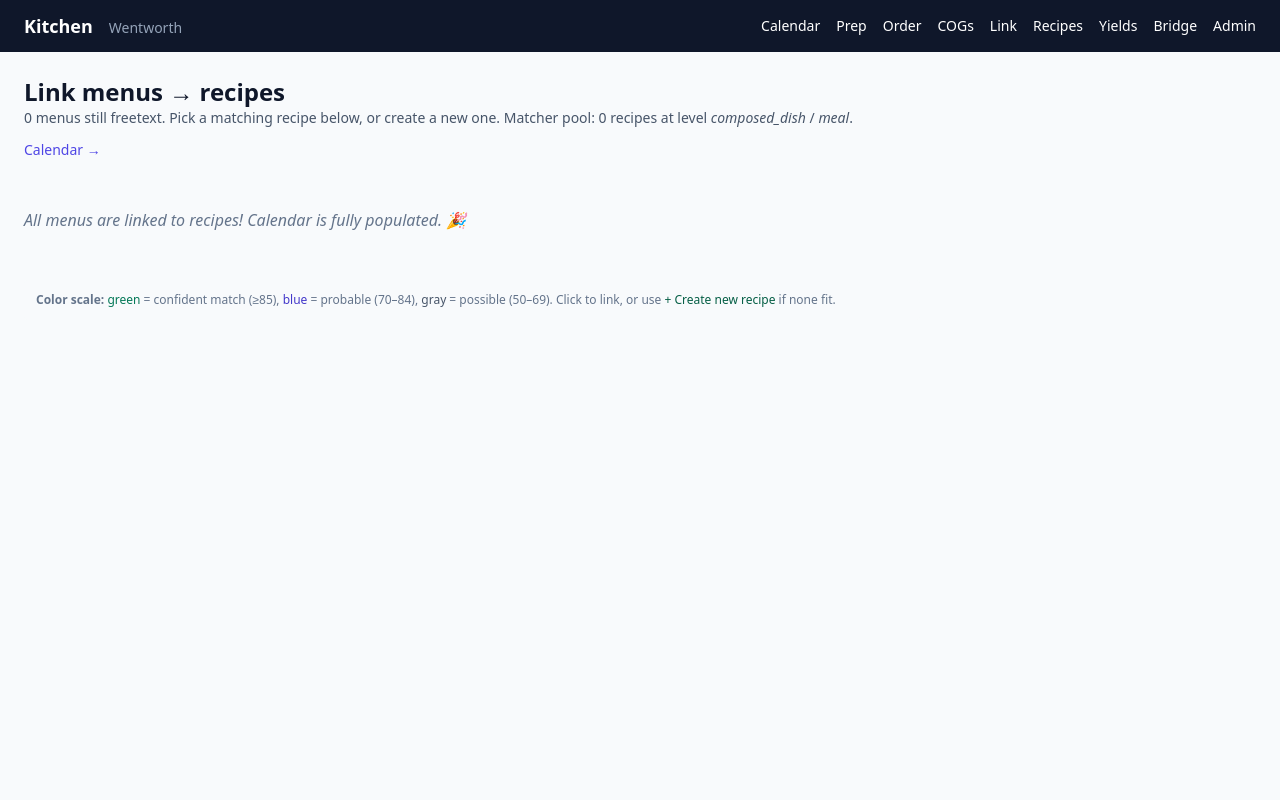
After one commit to seanwil789/Inventory-Management-Project, a Django app: page /menu/bulk-link/ in a window 1280 px wide. The commit adds this page. Run offline with Django 5.2, Linux system fonts and the light colour scheme; data that the repository does not hold is empty; some libraries are stand-ins or nearby versions.

Commit message:
Add missing-quantities + bulk-link helper views
Two focused work surfaces for closing the biggest data-quality gaps:

/recipes/missing-quantities/
- Lists recipes sorted by null-quantity ingredient count (descending).
- Each row shows the count, a 5-sample preview of which ingredient names
  need filling, and a direct "Fill in →" link to the recipe edit form.
- Addresses the 142 null-quantity ingredients blocking ~40% of cost
  calculations.

/menu/bulk-link/
- Walks each unlinked Menu row (currently 36/41) with fuzzy-matched
  recipe candidates (token_set_ratio, ≥50 floor, top 5).
- Color-coded by score: green ≥85 confident, blue 70–84 probable,
  gray 50–69 possible.
- One-click POST to link menu → recipe.
- "+ Create new recipe" button routes through /recipe/new/ with
  prefill_name + link_menu preset.

Nav link added: "Link" between COGs and Recipes.

Halves the Sean-time needed to close the retroactive Menu→Recipe
gap + puts the cost-coverage unlock one click away per recipe.

All 27 tests still pass.

Co-Authored-By: Claude Opus 4.7 (1M context) <noreply@anthropic.com>

```diff
--- a/myapp/templates/myapp/base.html
+++ b/myapp/templates/myapp/base.html
@@ -22,6 +22,7 @@
       <a href="{% url 'prep_list' %}" class="hover:text-slate-200">Prep</a>
       <a href="{% url 'order_guide' %}" class="hover:text-slate-200">Order</a>
       <a href="{% url 'cogs_dashboard' %}" class="hover:text-slate-200">COGs</a>
+      <a href="{% url 'menu_bulk_link' %}" class="hover:text-slate-200" title="Link freetext menus to recipes">Link</a>
       <a href="{% url 'recipe_list' %}" class="hover:text-slate-200">Recipes</a>
       <a href="{% url 'yield_list' %}" class="hover:text-slate-200">Yields</a>
       <a href="{% url 'bridge_review' %}" class="hover:text-slate-200">Bridge</a>
--- /dev/null
+++ b/myapp/templates/myapp/menu_bulk_link.html
@@ -0,0 +1,79 @@
+{% extends 'myapp/base.html' %}
+{% block title %}Link menus to recipes{% endblock %}
+
+{% block content %}
+<div class="max-w-4xl space-y-4">
+
+  <div class="flex items-baseline justify-between gap-3 flex-wrap">
+    <div>
+      <h1 class="text-2xl font-semibold text-slate-900">Link menus → recipes</h1>
+      <p class="text-sm text-slate-600">
+        {{ total_unlinked }} menu{{ total_unlinked|pluralize }} still freetext.
+        Pick a matching recipe below, or create a new one. Matcher pool:
+        {{ total_recipes }} recipe{{ total_recipes|pluralize }} at level
+        <em>composed_dish</em> / <em>meal</em>.
+      </p>
+    </div>
+    <a href="{% url 'calendar_current' %}" class="text-sm text-indigo-600 hover:underline">Calendar →</a>
+  </div>
+
+  {% if rows %}
+    <div class="space-y-2">
+      {% for row in rows %}
+        <div class="rounded border border-slate-200 bg-white p-3">
+          <!-- Menu header -->
+          <div class="flex items-baseline justify-between gap-2 flex-wrap mb-2">
+            <div>
+              <span class="text-xs font-mono text-slate-500 mr-2">
+                {{ row.menu.date|date:"D M j" }} · {{ row.menu.get_meal_slot_display }}
+              </span>
+              <span class="font-medium text-slate-900">{{ row.menu.dish_freetext }}</span>
+            </div>
+            <a href="{{ row.create_url }}"
+               class="text-xs px-2 py-1 bg-emerald-50 border border-emerald-200 text-emerald-800 rounded hover:bg-emerald-100">
+              + Create new recipe
+            </a>
+          </div>
+
+          {% if row.candidates %}
+            <!-- Candidate links -->
+            <div class="flex gap-1 flex-wrap pl-2">
+              {% for c in row.candidates %}
+                <form method="post" class="inline">
+                  {% csrf_token %}
+                  <input type="hidden" name="menu_id" value="{{ row.menu.id }}">
+                  <input type="hidden" name="recipe_id" value="{{ c.recipe.id }}">
+                  <button type="submit"
+                          class="text-xs px-2 py-1 rounded border
+                                 {% if c.score >= 85 %}bg-emerald-50 border-emerald-200 text-emerald-800 hover:bg-emerald-100
+                                 {% elif c.score >= 70 %}bg-indigo-50 border-indigo-200 text-indigo-700 hover:bg-indigo-100
+                                 {% else %}bg-slate-50 border-slate-200 text-slate-600 hover:bg-slate-100{% endif %}">
+                    → {{ c.recipe.name }}
+                    <span class="text-[10px] opacity-75">({{ c.score }})</span>
+                  </button>
+                </form>
+              {% endfor %}
+            </div>
+          {% else %}
+            <p class="text-xs text-slate-500 italic pl-2">No existing recipes match — create new.</p>
+          {% endif %}
+        </div>
+      {% endfor %}
+    </div>
+  {% else %}
+    <p class="text-slate-500 italic py-8">
+      All menus are linked to recipes! Calendar is fully populated. 🎉
+    </p>
+  {% endif %}
+
+  <div class="text-xs text-slate-500 bg-slate-50 rounded p-3 mt-6">
+    <strong>Color scale:</strong>
+    <span class="text-emerald-700">green</span> = confident match (≥85),
+    <span class="text-indigo-700">blue</span> = probable (70–84),
+    <span class="text-slate-600">gray</span> = possible (50–69).
+    Click to link, or use <span class="text-emerald-800">+ Create new recipe</span>
+    if none fit.
+  </div>
+
+</div>
+{% endblock %}
--- a/myapp/urls.py
+++ b/myapp/urls.py
@@ -12,6 +12,7 @@ urlpatterns = [
     path('menu/<int:menu_id>/edit/',        views.menu_edit,           name='menu_edit'),
     path('menu/<int:menu_id>/delete/',      views.menu_delete,         name='menu_delete'),
     path('menu/<int:menu_id>/save-prefab/', views.menu_save_prefab,    name='menu_save_prefab'),
+    path('menu/bulk-link/',                 views.menu_bulk_link,      name='menu_bulk_link'),
     path('bridge/',                         views.bridge_review,         name='bridge_review'),
     path('bridge/link/',                    views.bridge_link,           name='bridge_link'),
     path('bridge/skip/',                    views.bridge_skip,           name='bridge_skip'),
@@ -23,6 +24,7 @@ urlpatterns = [
     path('order-guide/',                    views.order_guide,         name='order_guide'),
     path('display/',                        views.kitchen_display,     name='kitchen_display'),
     path('recipes/',                        views.recipe_list,         name='recipe_list'),
+    path('recipes/missing-quantities/',     views.recipe_missing_quantities, name='recipe_missing_quantities'),
     path('recipe/new/',                     views.recipe_new,          name='recipe_new'),
     path('recipe/<int:recipe_id>/',         views.recipe_detail,       name='recipe_detail'),
     path('recipe/<int:recipe_id>/edit/',    views.recipe_edit,         name='recipe_edit'),
--- a/myapp/views.py
+++ b/myapp/views.py
@@ -756,6 +756,108 @@ def kitchen_display(request):
     })
 
 
+def recipe_missing_quantities(request):
+    """Focused work surface: lists recipes with the most null-quantity ingredients.
+    Each row has a direct "Edit" link so Sean can knock them out in order."""
+    from django.db.models import Count, Q
+
+    # Per-recipe null-quantity count (excluding sub_recipe rows — those don't need qty)
+    rows = (Recipe.objects
+            .annotate(
+                null_qty=Count('ingredients',
+                               filter=Q(ingredients__quantity__isnull=True,
+                                        ingredients__sub_recipe__isnull=True)),
+                total_ings=Count('ingredients'),
+            )
+            .filter(null_qty__gt=0)
+            .order_by('-null_qty', 'name'))
+
+    total_null = sum(r.null_qty for r in rows)
+    total_recipes_affected = rows.count()
+
+    # For each recipe, list a few sample null-ingredient names for context
+    enriched = []
+    for r in rows[:80]:
+        samples = list(r.ingredients.filter(quantity__isnull=True,
+                                            sub_recipe__isnull=True)
+                                    .values_list('name_raw', flat=True)[:5])
+        enriched.append({
+            'recipe': r,
+            'null_qty': r.null_qty,
+            'total_ings': r.total_ings,
+            'samples': samples,
+        })
+
+    return render(request, 'myapp/recipe_missing_quantities.html', {
+        'rows': enriched,
+        'total_null': total_null,
+        'total_recipes_affected': total_recipes_affected,
+    })
+
+
+def menu_bulk_link(request):
+    """Walks each unlinked Menu row with fuzzy-matched recipe candidates.
+    Actions per row:
+      - Link to a candidate (POST)
+      - Create new recipe (routes through /recipe/new/ with prefill + link_menu)
+      - Skip (no-op, just stays unlinked)"""
+    from rapidfuzz import fuzz as _fuzz, process as _process
+    from .management.commands.link_menus_to_recipes import _norm as _link_norm
+
+    if request.method == 'POST':
+        menu_id = request.POST.get('menu_id')
+        recipe_id = request.POST.get('recipe_id')
+        if menu_id and recipe_id:
+            try:
+                m = Menu.objects.get(pk=int(menu_id))
+                r = Recipe.objects.get(pk=int(recipe_id))
+                m.recipe = r
+                m.save(update_fields=['recipe'])
+                messages.success(request, f'Linked "{m.dish_freetext}" → {r.name}')
+            except (Menu.DoesNotExist, Recipe.DoesNotExist, ValueError):
+                messages.error(request, 'Invalid menu or recipe.')
+        return redirect(reverse('menu_bulk_link'))
+
+    # Pool of linkable recipes: composed_dish or meal, current, preloaded
+    recipes = list(Recipe.objects.filter(
+        level__in=('composed_dish', 'meal'), is_current=True
+    ).order_by('name'))
+    recipe_names_norm = {_link_norm(r.name): r for r in recipes}
+    norm_keys = list(recipe_names_norm.keys())
+
+    unlinked = (Menu.objects
+                .filter(recipe__isnull=True)
+                .exclude(dish_freetext='')
+                .order_by('date', 'meal_slot'))
+
+    rows = []
+    for m in unlinked:
+        candidates = []
+        if norm_keys:
+            matches = _process.extract(
+                _link_norm(m.dish_freetext), norm_keys,
+                scorer=_fuzz.token_set_ratio, limit=5,
+            )
+            for name_norm, score, idx in matches:
+                if score >= 50:  # generous floor; user picks
+                    candidates.append({
+                        'recipe': recipe_names_norm[name_norm],
+                        'score': int(score),
+                    })
+        rows.append({
+            'menu': m,
+            'candidates': candidates,
+            'create_url': (reverse('recipe_new')
+                           + f'?prefill_name={m.dish_freetext}&link_menu={m.id}'),
+        })
+
+    return render(request, 'myapp/menu_bulk_link.html', {
+        'rows': rows,
+        'total_unlinked': len(rows),
+        'total_recipes': len(recipes),
+    })
+
+
 def recipe_list(request):
     """Browse / search / categorized view of all recipes."""
     from collections import defaultdict
```
Also changed, not shown: myapp/templates/myapp/recipe_missing_quantities.html (added, +67 -0 lines).
